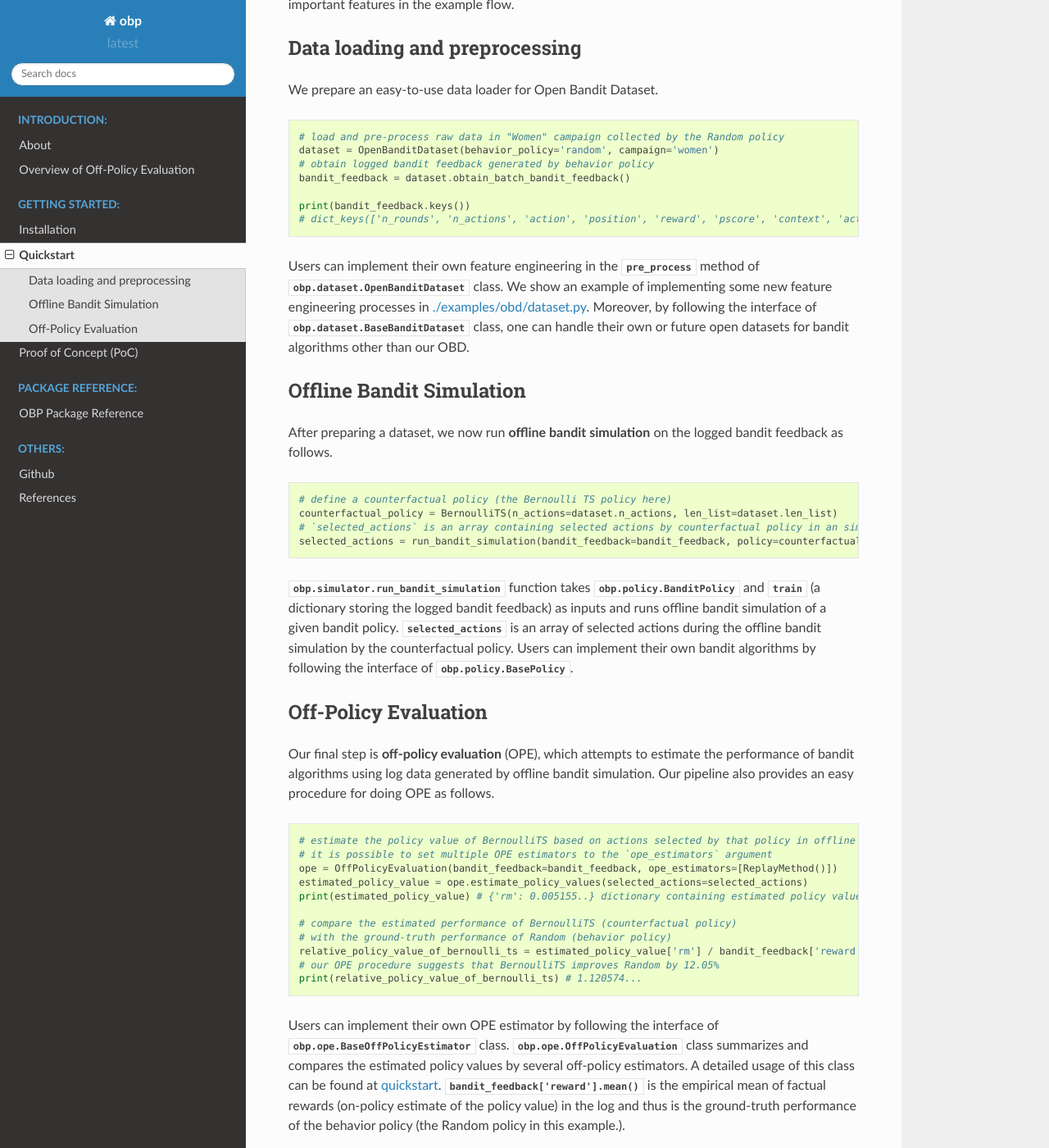
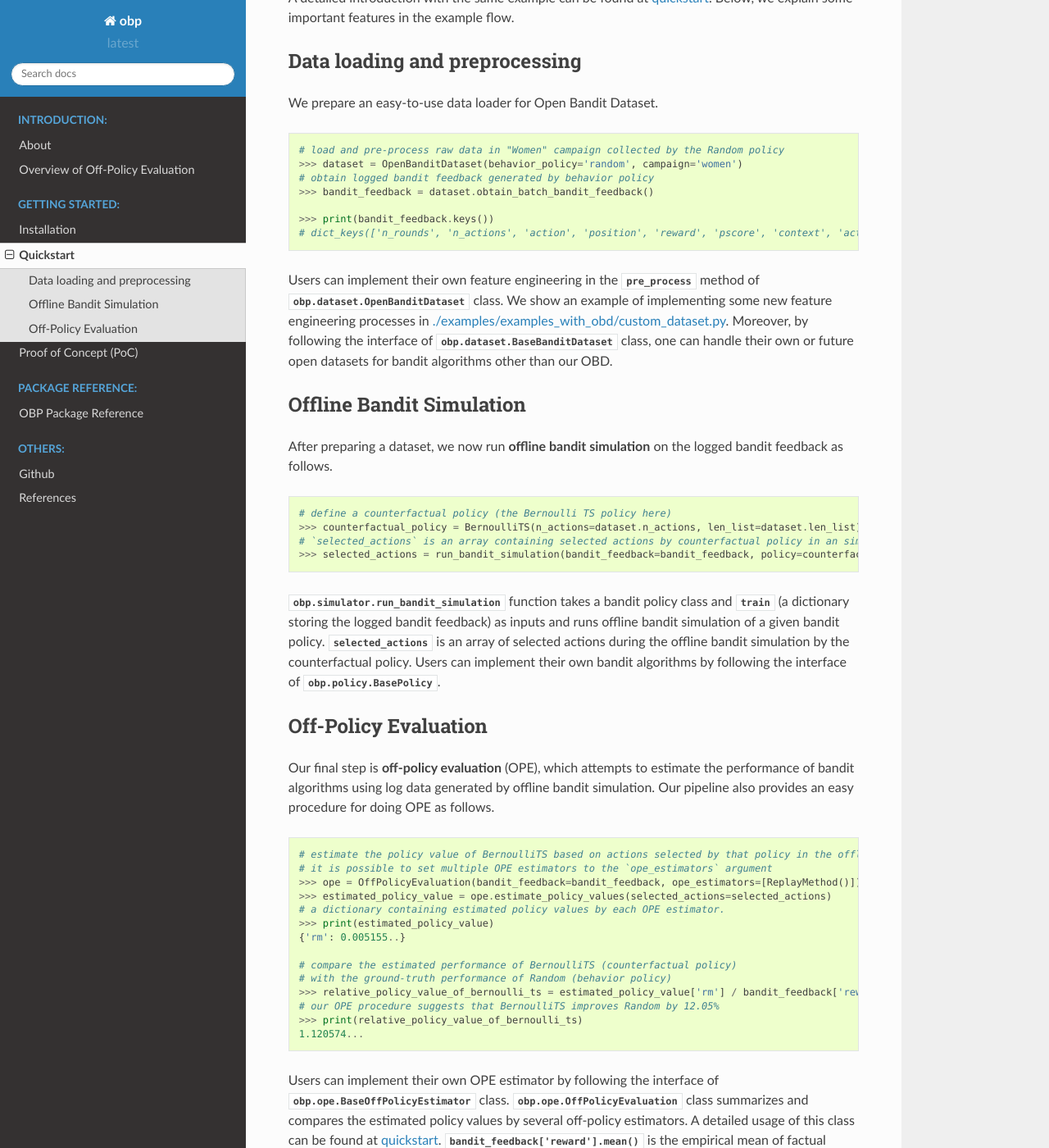
Before and after one commit to st-tech/zr-obp, a Sphinx documentation site: the page built from docs/quickstart.rst, in a window 1280 px wide and 1400 px high, scrolled down 713 px. Shown: the whole window at 82% size. Built offline with Sphinx 7.4.7 and the Read the Docs theme 2.0.0, drawn with Linux system fonts in a browser that asks for light colours; some of the changed text lies outside the part shown.

Commit message:
update docs

```diff
--- a/docs/about.rst
+++ b/docs/about.rst
@@ -44,7 +44,7 @@ Open Bandit Pipeline consists of the following main modules.
 
 In addition to the above algorithms and estimators, the pipeline also provides flexible interfaces.
 Therefore, researchers can easily implement their own algorithms or estimators and evaluate them with our data and pipeline.
-Moreover, the pipeline provides an interface for logged bandit feedback datasets.
+Moreover, the pipeline provides an interface for handling logged bandit feedback datasets.
 Thus, practitioners can combine their own datasets with the pipeline and easily evaluate bandit algorithms' performances in their settings.
 
 Please see `package reference <https://zr-obp.readthedocs.io/en/latest/obp.html>`_ for detailed information about Open Bandit Pipeline.
--- a/docs/quickstart.rst
+++ b/docs/quickstart.rst
@@ -9,26 +9,27 @@ We see that only ten lines of code are sufficient to complete OPE from scratch.
 .. code-block:: python
 
     # a case for implementing OPE of the BernoulliTS policy using log data generated by the Random policy
-    from obp.dataset import OpenBanditDataset
-    from obp.policy import BernoulliTS
-    from obp.simulator import run_bandit_simulation
-    from obp.ope import OffPolicyEvaluation, ReplayMethod
+    >>> from obp.dataset import OpenBanditDataset
+    >>> from obp.policy import BernoulliTS
+    >>> from obp.simulator import run_bandit_simulation
+    >>> from obp.ope import OffPolicyEvaluation, ReplayMethod
 
     # (1) Data loading and preprocessing
-    dataset = OpenBanditDataset(behavior_policy='random', campaign='women')
-    bandit_feedback = dataset.obtain_batch_bandit_feedback()
+    >>> dataset = OpenBanditDataset(behavior_policy='random', campaign='women')
+    >>> bandit_feedback = dataset.obtain_batch_bandit_feedback()
 
     # (2) Offline Bandit Simulation
-    counterfactual_policy = BernoulliTS(n_actions=dataset.n_actions, len_list=dataset.len_list)
-    selected_actions = run_bandit_simulation(bandit_feedback=bandit_feedback, policy=counterfactual_policy)
+    >>> counterfactual_policy = BernoulliTS(n_actions=dataset.n_actions, len_list=dataset.len_list)
+    >>> selected_actions = run_bandit_simulation(bandit_feedback=bandit_feedback, policy=counterfactual_policy)
 
     # (3) Off-Policy Evaluation
-    ope = OffPolicyEvaluation(bandit_feedback=bandit_feedback, ope_estimators=[ReplayMethod()])
-    estimated_policy_value = ope.estimate_policy_values(selected_actions=selected_actions)
+    >>> ope = OffPolicyEvaluation(bandit_feedback=bandit_feedback, ope_estimators=[ReplayMethod()])
+    >>> estimated_policy_value = ope.estimate_policy_values(selected_actions=selected_actions)
 
     # estimated performance of BernoulliTS relative to the ground-truth performance of Random
-    relative_policy_value_of_bernoulli_ts = estimated_policy_value['rm'] / bandit_feedback['reward'].mean()
-    print(relative_policy_value_of_bernoulli_ts) # 1.120574...
+    >>> relative_policy_value_of_bernoulli_ts = estimated_policy_value['rm'] / bandit_feedback['reward'].mean()
+    >>> print(relative_policy_value_of_bernoulli_ts)
+    1.120574...
 
 A detailed introduction with the same example can be found at `quickstart <https://github.com/st-tech/zr-obp/blob/master/examples/quickstart/quickstart.ipynb>`_.
 Below, we explain some important features in the example flow.
@@ -42,15 +43,15 @@ We prepare an easy-to-use data loader for Open Bandit Dataset.
 .. code-block:: python
 
     # load and pre-process raw data in "Women" campaign collected by the Random policy
-    dataset = OpenBanditDataset(behavior_policy='random', campaign='women')
+    >>> dataset = OpenBanditDataset(behavior_policy='random', campaign='women')
     # obtain logged bandit feedback generated by behavior policy
-    bandit_feedback = dataset.obtain_batch_bandit_feedback()
+    >>> bandit_feedback = dataset.obtain_batch_bandit_feedback()
 
-    print(bandit_feedback.keys())
+    >>> print(bandit_feedback.keys())
     # dict_keys(['n_rounds', 'n_actions', 'action', 'position', 'reward', 'pscore', 'context', 'action_context'])
 
 Users can implement their own feature engineering in the :class:`pre_process` method of :class:`obp.dataset.OpenBanditDataset` class.
-We show an example of implementing some new feature engineering processes in `./examples/obd/dataset.py <https://github.com/st-tech/zr-obp/blob/master/examples/obd/dataset.py>`_.
+We show an example of implementing some new feature engineering processes in `./examples/examples_with_obd/custom_dataset.py <https://github.com/st-tech/zr-obp/blob/master/examples/examples_with_obd/custom_dataset.py>`_.
 Moreover, by following the interface of :class:`obp.dataset.BaseBanditDataset` class, one can handle their own or future open datasets for bandit algorithms other than our OBD.
 
 Offline Bandit Simulation
@@ -61,11 +62,11 @@ After preparing a dataset, we now run **offline bandit simulation** on the logge
 .. code-block:: python
 
     # define a counterfactual policy (the Bernoulli TS policy here)
-    counterfactual_policy = BernoulliTS(n_actions=dataset.n_actions, len_list=dataset.len_list)
+    >>> counterfactual_policy = BernoulliTS(n_actions=dataset.n_actions, len_list=dataset.len_list)
     # `selected_actions` is an array containing selected actions by counterfactual policy in an simulation
-    selected_actions = run_bandit_simulation(bandit_feedback=bandit_feedback, policy=counterfactual_policy)
+    >>> selected_actions = run_bandit_simulation(bandit_feedback=bandit_feedback, policy=counterfactual_policy)
 
-:class:`obp.simulator.run_bandit_simulation` function takes :class:`obp.policy.BanditPolicy` and :class:`train` (a dictionary storing the logged bandit feedback) as inputs and runs offline bandit simulation of a given bandit policy.
+:class:`obp.simulator.run_bandit_simulation` function takes a bandit policy class and :class:`train` (a dictionary storing the logged bandit feedback) as inputs and runs offline bandit simulation of a given bandit policy.
 :class:`selected_actions` is an array of selected actions during the offline bandit simulation by the counterfactual policy.
 Users can implement their own bandit algorithms by following the interface of :class:`obp.policy.BasePolicy`.
 
@@ -78,17 +79,20 @@ Our pipeline also provides an easy procedure for doing OPE as follows.
 
 .. code-block:: python
 
-    # estimate the policy value of BernoulliTS based on actions selected by that policy in offline bandit simulation
+    # estimate the policy value of BernoulliTS based on actions selected by that policy in the offline bandit simulation
     # it is possible to set multiple OPE estimators to the `ope_estimators` argument
-    ope = OffPolicyEvaluation(bandit_feedback=bandit_feedback, ope_estimators=[ReplayMethod()])
-    estimated_policy_value = ope.estimate_policy_values(selected_actions=selected_actions)
-    print(estimated_policy_value) # {'rm': 0.005155..} dictionary containing estimated policy values by each OPE estimator.
+    >>> ope = OffPolicyEvaluation(bandit_feedback=bandit_feedback, ope_estimators=[ReplayMethod()])
+    >>> estimated_policy_value = ope.estimate_policy_values(selected_actions=selected_actions)
+    # a dictionary containing estimated policy values by each OPE estimator.
+    >>> print(estimated_policy_value)
+    {'rm': 0.005155..}
 
     # compare the estimated performance of BernoulliTS (counterfactual policy)
     # with the ground-truth performance of Random (behavior policy)
-    relative_policy_value_of_bernoulli_ts = estimated_policy_value['rm'] / bandit_feedback['reward'].mean()
+    >>> relative_policy_value_of_bernoulli_ts = estimated_policy_value['rm'] / bandit_feedback['reward'].mean()
     # our OPE procedure suggests that BernoulliTS improves Random by 12.05%
-    print(relative_policy_value_of_bernoulli_ts) # 1.120574...
+    >>> print(relative_policy_value_of_bernoulli_ts)
+    1.120574...
 
 Users can implement their own OPE estimator by following the interface of :class:`obp.ope.BaseOffPolicyEstimator` class.
 :class:`obp.ope.OffPolicyEvaluation` class summarizes and compares the estimated policy values by several off-policy estimators.
```
Also changed, not shown: docs/index.rst (+9 -6 lines), docs/ope.rst (+9 -7 lines), docs/poc.rst (+43 -33 lines), docs/references.rst (+11 -4 lines).
